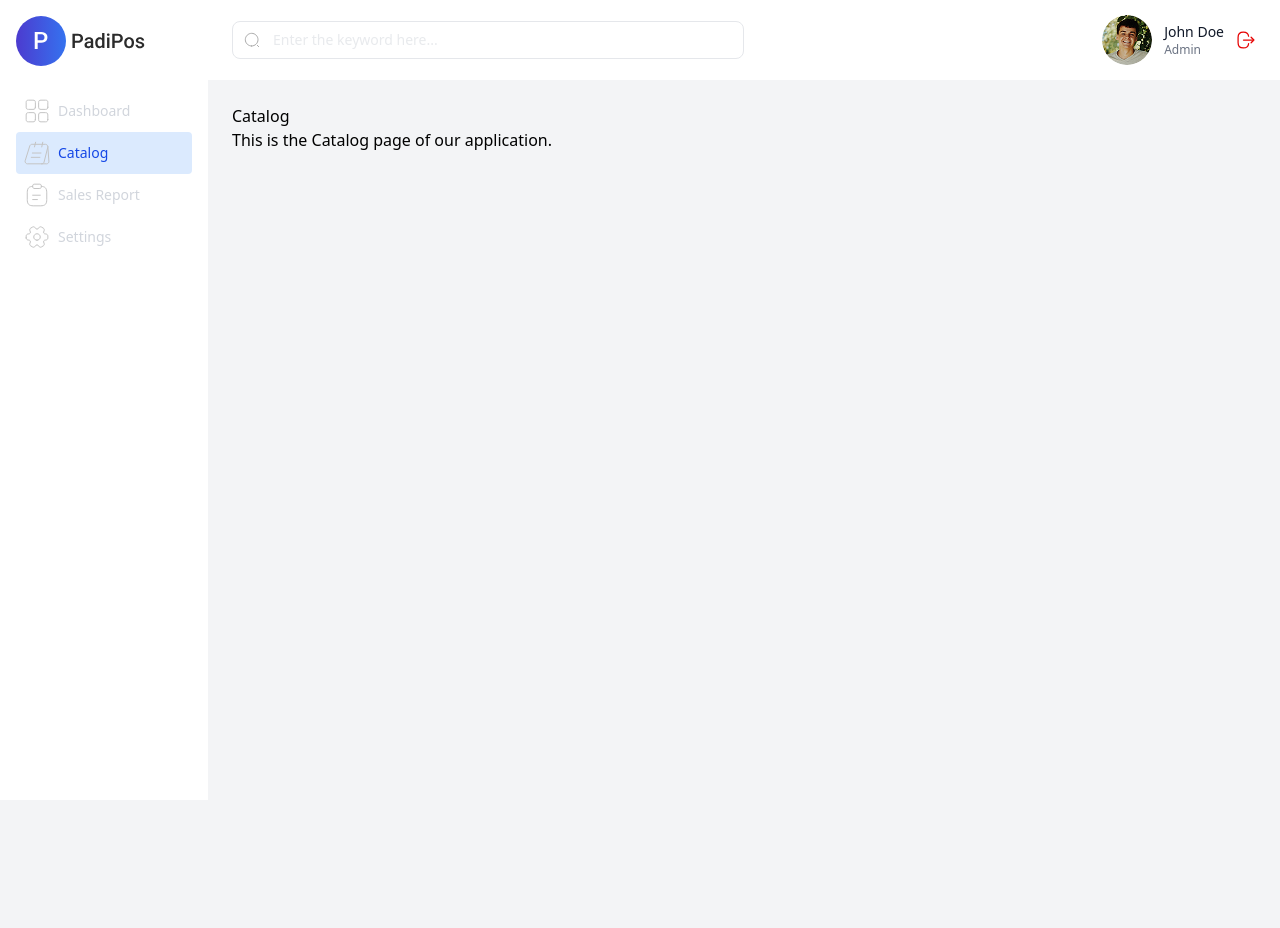
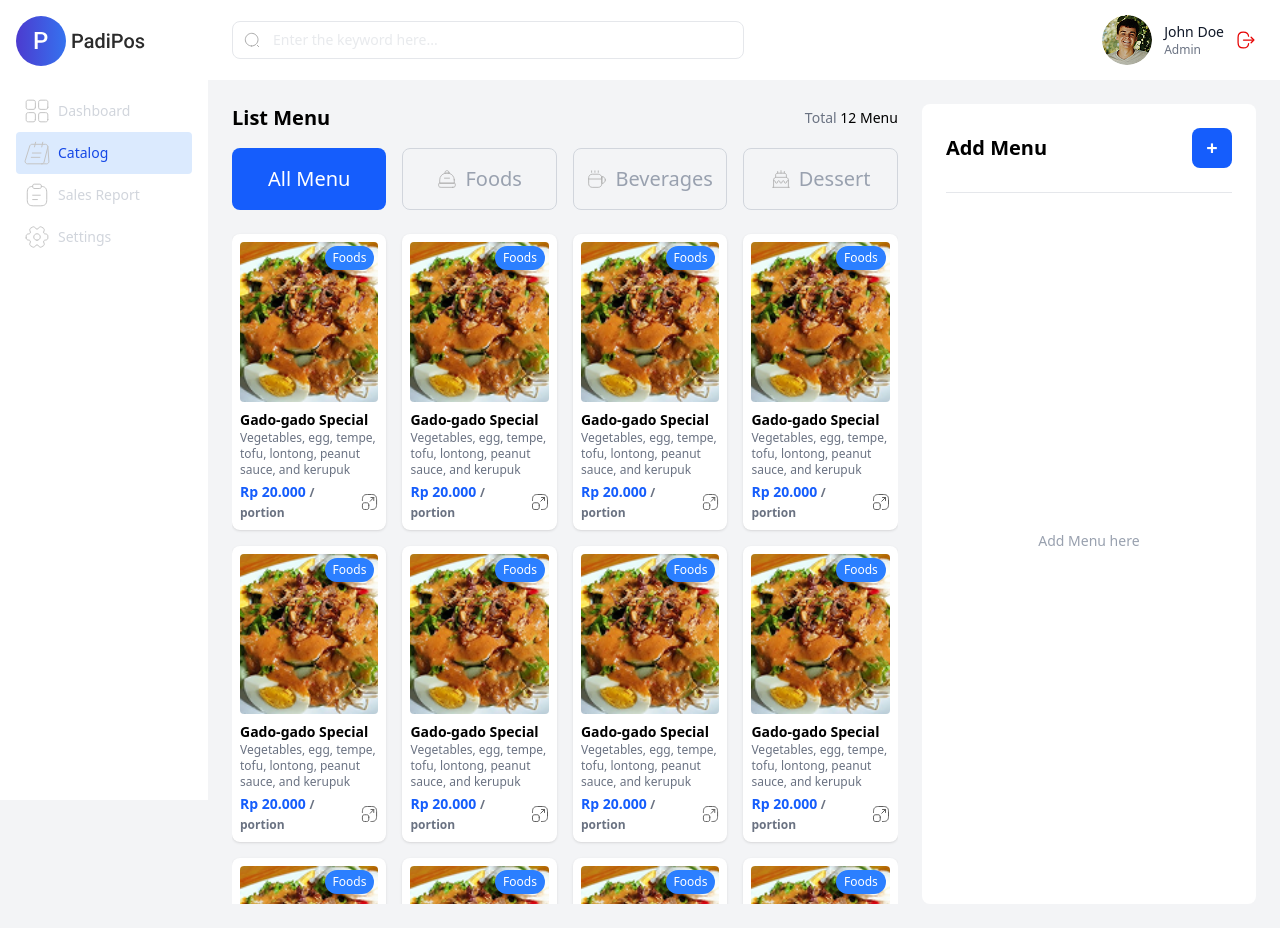
Before and after one commit to tiarafirdausa/pos-sederhana-dashboard, a Next.js app: page /catalog in a window 1280 px wide. Before the commit the page ends 800 px from the top, so only its background shows below. Built offline with nearby package versions, Linux system fonts and the light colour scheme.

Commit message:
edit: add: catalog page

```diff
--- a/src/app/catalog/page.js
+++ b/src/app/catalog/page.js
@@ -1,10 +1,274 @@
 "use client";
+import Image from "next/image";
+import { useState } from "react";
 
-export default function Catalog() {
-    return (
-        <div>
-        <h1>Catalog</h1>
-        <p>This is the Catalog page of our application.</p>
+const menuItems = Array(12).fill({
+  name: "Gado-gado Special",
+  price: "Rp 20.000",
+  description:
+    "Vegetables, egg, tempe, tofu, lontong, peanut sauce, and kerupuk",
+  image: "/assets/img/gado-gado.png",
+  category: "Foods",
+});
+
+const categories = [
+  { label: "All Menu" },
+  { label: "Foods", icon: "/assets/icons/reserve-gray.svg" },
+  { label: "Beverages", icon: "/assets/icons/coffee-gray.svg" },
+  { label: "Dessert", icon: "/assets/icons/cake-gray.svg" },
+];
+
+export default function CatalogPage() {
+  const [selectedCategory, setSelectedCategory] = useState("All Menu");
+  const [showForm, setShowForm] = useState(false); // State untuk menampilkan form
+  const [selectedMenu, setSelectedMenu] = useState(null); // State untuk detail menu yang dipilih
+
+  // Filter berdasarkan kategori
+  const filteredItems =
+    selectedCategory === "All Menu"
+      ? menuItems
+      : menuItems.filter((item) => item.category === selectedCategory);
+
+  // Toggle form visibility
+  const toggleForm = () => setShowForm(!showForm);
+
+  return (
+    <div className="flex h-screen gap-6">
+      {/* Left Section */}
+      <div className="w-2/3 overflow-y-auto">
+        <div className="flex items-center justify-between mb-4">
+          <h2 className="text-xl font-semibold">List Menu</h2>
+          <p className="text-sm text-gray-500">
+            Total{" "}
+            <span className="text-black"> {filteredItems.length} Menu </span>
+          </p>
         </div>
-    );
+
+        {/* Filter Tabs */}
+        <div className="grid grid-cols-1 sm:grid-cols-2 md:grid-cols-3 xl:grid-cols-4 gap-4 mb-6 text-center">
+          {categories.map((category) => (
+            <button
+              key={category.label}
+              onClick={() => setSelectedCategory(category.label)}
+              className={`flex justify-center items-center gap-2 px-6 py-4 rounded-lg text-xl ${
+                selectedCategory === category.label
+                  ? "bg-blue-600 text-white"
+                  : "border border-gray-300 hover:bg-gray-300 text-gray-400"
+              }`}
+            >
+              {category.icon && (
+                <Image
+                  src={category.icon}
+                  alt={category.label}
+                  width={20}
+                  height={20}
+                />
+              )}
+              {category.label}
+            </button>
+          ))}
+        </div>
+
+        {/* Menu Grid */}
+        <div className="grid grid-cols-1 sm:grid-cols-2 md:grid-cols-3 xl:grid-cols-4 gap-4">
+          {filteredItems.map((item, index) => (
+            <div
+              key={index}
+              className="bg-white rounded-lg p-2 shadow-sm hover:shadow-md transition"
+            >
+              <div className="relative h-40 w-full mb-2 overflow-hidden rounded">
+                <Image
+                  src={item.image}
+                  alt={item.name}
+                  layout="fill"
+                  objectFit="cover"
+                />
+                <span className="absolute top-1 right-1 bg-blue-500 text-white text-xs px-2 py-1 rounded-3xl ">
+                  {item.category}
+                </span>
+              </div>
+              <h3 className="text-sm font-semibold">{item.name}</h3>
+              <p className="text-xs text-gray-500">{item.description}</p>
+              <div className="flex items-center justify-between mt-1">
+                <p className="text-blue-600 font-bold text-sm">
+                  {item.price}{" "}
+                  <span className="text-gray-500 text-xs">/ portion</span>
+                </p>
+                <button
+                  onClick={() => {
+                    setSelectedMenu(item); // buka detail
+                    setShowForm(false); // tutup form
+                  }}
+                >
+                  <Image
+                    src="/assets/icons/maximize.svg"
+                    alt="maximize"
+                    width={18}
+                    height={18}
+                  />
+                </button>
+              </div>
+            </div>
+          ))}
+        </div>
+      </div>
+
+      {/* Right Section (Add Menu) */}
+      <div className="w-1/3 p-6 bg-white rounded-lg flex flex-col items-center justify-start">
+        <div className="w-full flex justify-between items-center mb-4">
+          <h2 className="text-xl font-semibold">
+            {showForm ? "Add Menu" : selectedMenu ? "Menu Detail" : "Add Menu"}
+          </h2>
+          <button
+            onClick={() => {
+                if (selectedMenu || showForm) {
+                  setSelectedMenu(null); // tutup detail
+                  setShowForm(false);    // tutup form
+                } else {
+                  setShowForm(true);     // buka form
+                }
+              }}
+            className="justify-center items-center w-10 h-10 bg-blue-600 text-white rounded-lg text-xl font-bold"
+          >
+            {selectedMenu || showForm ? "×" : "+"}
+          </button>
+        </div>
+
+        <hr className="w-full border-t border-gray-200 my-2" />
+
+        {/* Jika detail menu ditampilkan */}
+        {selectedMenu && (
+          <div className="w-full mt-2">
+            <form className="w-full flex flex-col gap-4">
+              {/* Image */}
+              <div>
+                <Image
+                  src={selectedMenu.image}
+                  alt={selectedMenu.name}
+                  width={300}
+                  height={200}
+                  className="rounded-md"
+                />
+              </div>
+
+              {/* Name */}
+              <div>
+                <label className="text-gray-700">Name</label>
+                <input
+                  type="text"
+                  value={selectedMenu.name}
+                  readOnly
+                  className="w-full mt-1 p-3 border border-gray-200 rounded-md text-black"
+                />
+              </div>
+
+              {/* Category */}
+              <div>
+                <label className="text-gray-700">Category</label>
+                <select
+                  value={selectedMenu.category}
+                  disabled
+                  className="w-full mt-1 p-3 border border-gray-200 rounded-md text-black"
+                >
+                  <option value="Foods">Foods</option>
+                  <option value="Beverages">Beverages</option>
+                  <option value="Dessert">Dessert</option>
+                </select>
+              </div>
+
+              {/* Price */}
+              <div>
+                <label className="text-gray-700">Price</label>
+                <input
+                  type="text"
+                  value={selectedMenu.price}
+                  readOnly
+                  className="w-full mt-1 p-3 border border-gray-200 rounded-md  text-black"
+                />
+              </div>
+
+              {/* Description */}
+              <div>
+                <label className="text-gray-700">Description</label>
+                <textarea
+                  value={selectedMenu.description}
+                  readOnly
+                  className="w-full mt-1 p-3 border border-gray-200 rounded-md  text-black"
+                />
+              </div>
+            </form>
+          </div>
+        )}
+
+        {/* Tampilkan form jika showForm true */}
+        {showForm && (
+          <form className="w-full flex flex-col gap-4 ">
+            <div>
+              <label className="text-gray-700">Image</label>
+              <div className="w-full mt-1 p-12 border border-dashed border-blue-500 rounded-md text-center cursor-pointer text-gray-400 hover:border-blue-400 transition">
+                <label htmlFor="imageUpload" className="cursor-pointer block">
+                  Drag and drop here or{" "}
+                  <span className="text-blue-600 underline">choose file</span>
+                </label>
+                <input type="file" id="imageUpload" className="hidden" />
+              </div>
+            </div>
+            <div>
+              <label className="text-gray-700">Name</label>
+              <input
+                type="text"
+                placeholder="Enter name here..."
+                className="w-full mt-1 p-3 border border-gray-200 rounded-md text-gray-300"
+              />
+            </div>
+            <div>
+              <label htmlFor="category" className=" text-gray-700">
+                Category
+              </label>
+              <select
+                id="category"
+                defaultValue=""
+                className="w-full border rounded-md mt-1 p-3 border-gray-200 text-gray-300"
+              >
+                <option value="" disabled>
+                  Select Category
+                </option>
+                <option value="food">Food</option>
+                <option value="beverage">Beverage</option>
+                <option value="dessert">Dessert</option>
+              </select>
+            </div>
+            <div>
+              <label className="text-gray-700">Price</label>
+              <input
+                type="text"
+                placeholder="Enter price here..."
+                className="w-full p-3 mt-1 border border-gray-200 rounded-md text-gray-300"
+              />
+            </div>
+            <div>
+              <label className="text-gray-700">Description</label>
+              <textarea
+                placeholder="Enter description here..."
+                className="w-full p-3 mt-1 border border-gray-200 rounded-md text-gray-300"
+              />
+            </div>
+            <button
+              type="submit"
+              className="bg-blue-600 mt-6 text-white rounded-md p-2"
+            >
+              Save Menu
+            </button>
+          </form>
+        )}
+
+        {/* Tampilkan pesan jika showForm false */}
+        {!showForm && !selectedMenu && (
+          <div className="flex-grow flex justify-center items-center">
+            <p className="text-gray-400 text-sm">Add Menu here</p>
+          </div>
+        )}
+      </div>
+    </div>
+  );
 }
```
